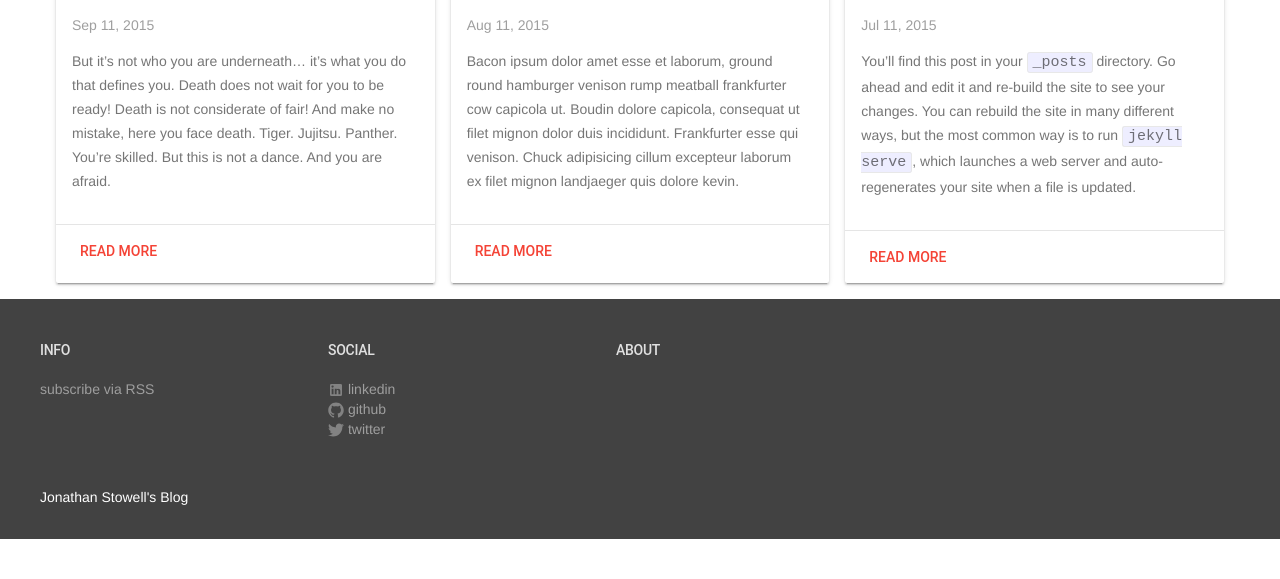
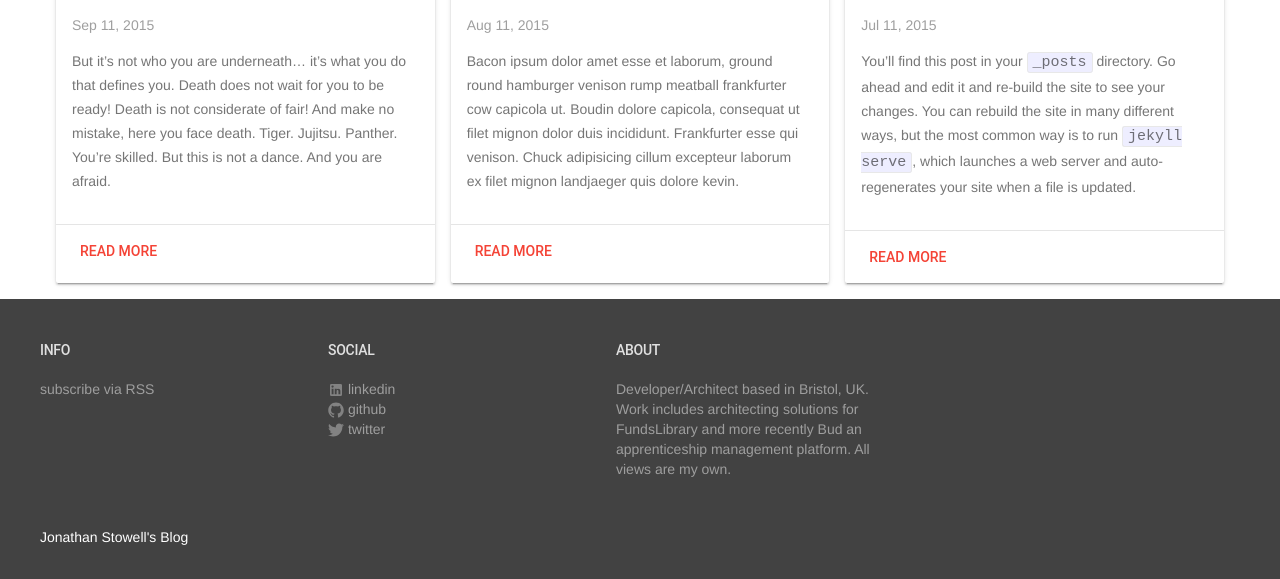
Before and after one commit to jonathanstowell/jonathanstowell.github.io, a Jekyll site: the page built from index.html, in a window 1280 px wide. Shown: the part 559-1138 px from the top of the page. Built offline with Jekyll 4.4.1, drawn with Linux system fonts in a browser that asks for light colours.

Commit message:
Add about description

```diff
--- a/_config.yml
+++ b/_config.yml
@@ -2,6 +2,7 @@
 title: Jonathan Stowell's Blog
 
 description: > # this means to ignore newlines until "baseurl:"
+  Developer/Architect based in Bristol, UK. Work includes architecting solutions for FundsLibrary and more recently Bud an apprenticeship management platform. All views are my own.
 baseurl: "" # the subpath of your site, e.g. /blog/
 url: "" # the base hostname & protocol for your site
 linkedin_username: jonathanstowell
```
